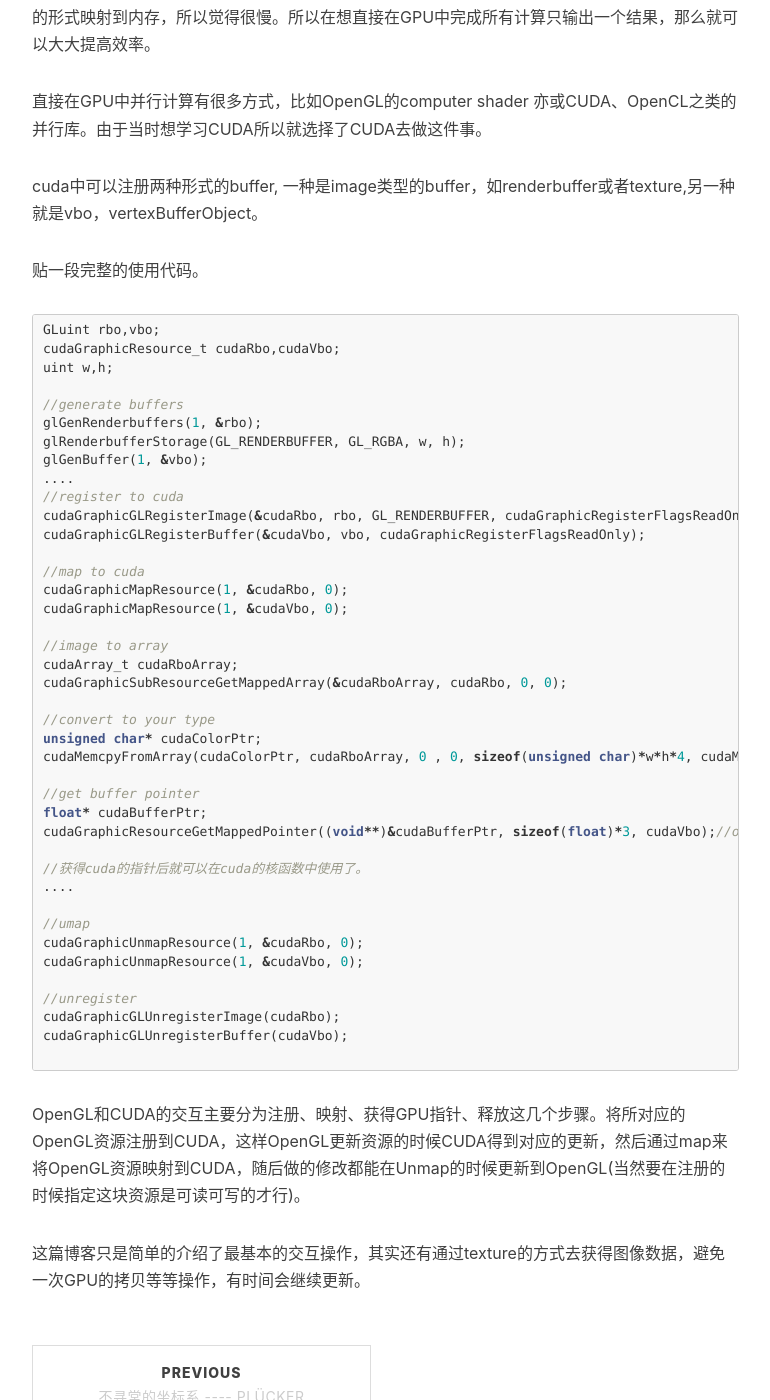
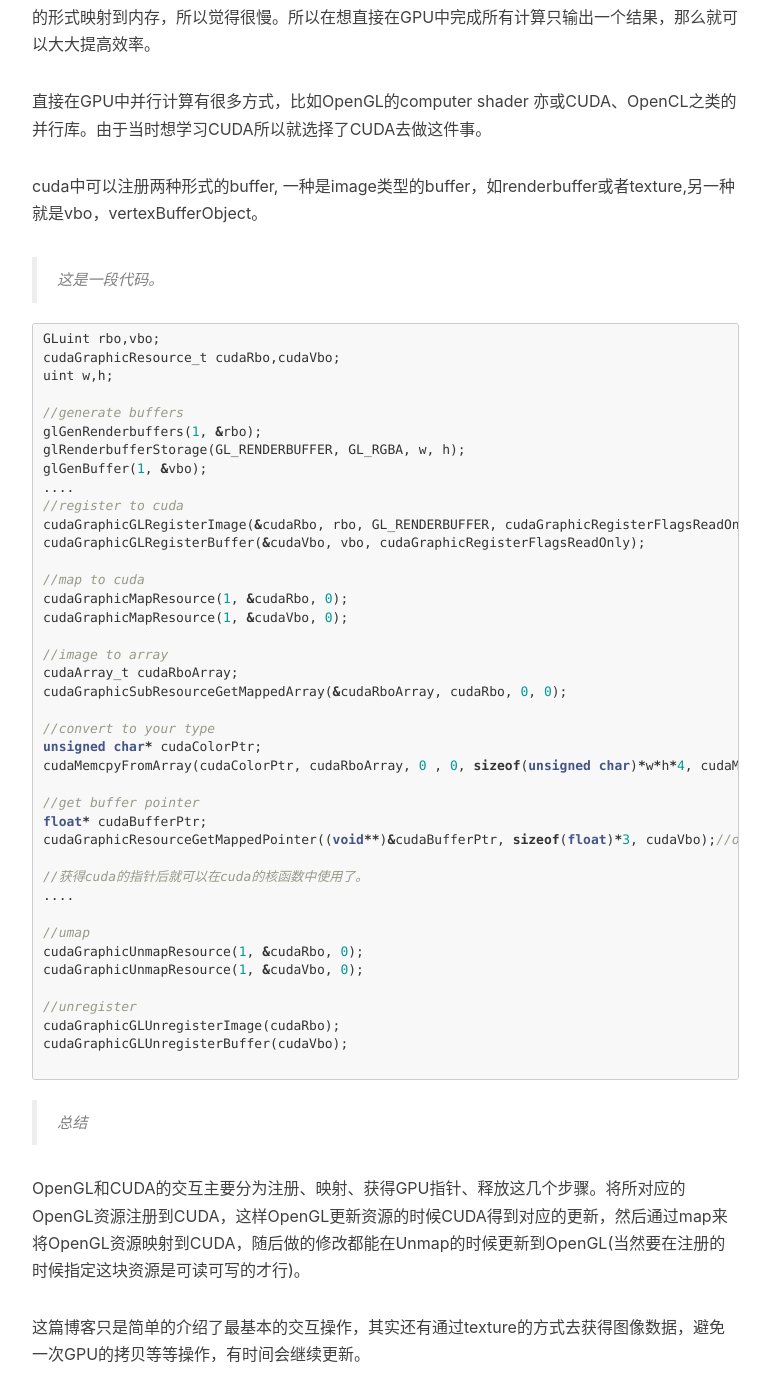
Before and after one commit to ExtreLin/ExtreLin.github.io, a Jekyll site: the page built from _posts/2019-01-21-OpenGL-CUDA.markdown, in a window 1280 px wide and 1400 px high, scrolled down 677 px. Shown: the whole window, without its empty margins (233-1003 px from the left). Built offline with Jekyll 4.4.1, drawn with Linux system fonts in a browser that asks for light colours; nearby versions of some CDN libraries; comment, search, counter and statistics services are not loaded.

Commit message:
add post

````diff
--- a/_posts/2019-01-21-OpenGL-CUDA.markdown
+++ b/_posts/2019-01-21-OpenGL-CUDA.markdown
@@ -20,7 +20,7 @@ tags:
 
 cuda中可以注册两种形式的buffer, 一种是image类型的buffer，如renderbuffer或者texture,另一种就是vbo，vertexBufferObject。<br>
 
-贴一段完整的使用代码。
+>这是一段代码。
 
 ```cpp
 GLuint rbo,vbo;
@@ -65,6 +65,9 @@ cudaGraphicGLUnregisterBuffer(cudaVbo);
 
 ```
 
+
+> 总结
+
 OpenGL和CUDA的交互主要分为注册、映射、获得GPU指针、释放这几个步骤。将所对应的OpenGL资源注册到CUDA，这样OpenGL更新资源的时候CUDA得到对应的更新，然后通过map来将OpenGL资源映射到CUDA，随后做的修改都能在Unmap的时候更新到OpenGL(当然要在注册的时候指定这块资源是可读可写的才行)。<br>
 
 这篇博客只是简单的介绍了最基本的交互操作，其实还有通过texture的方式去获得图像数据，避免一次GPU的拷贝等等操作，有时间会继续更新。<br>
````
